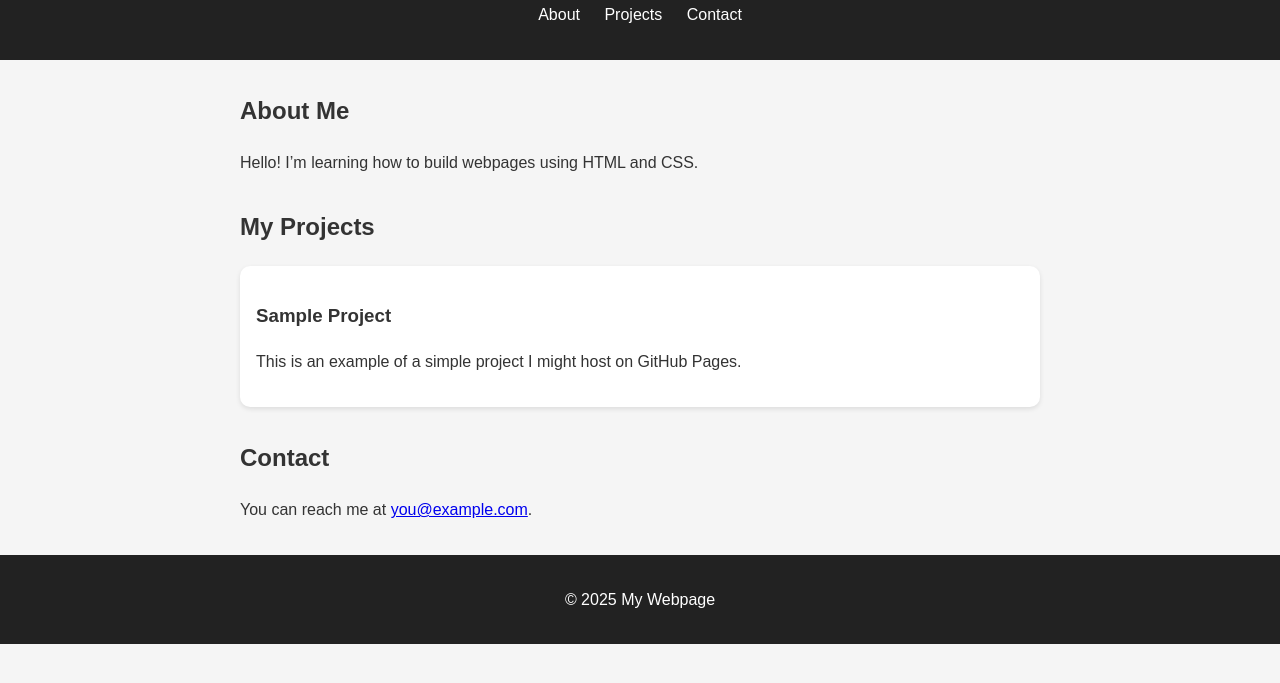
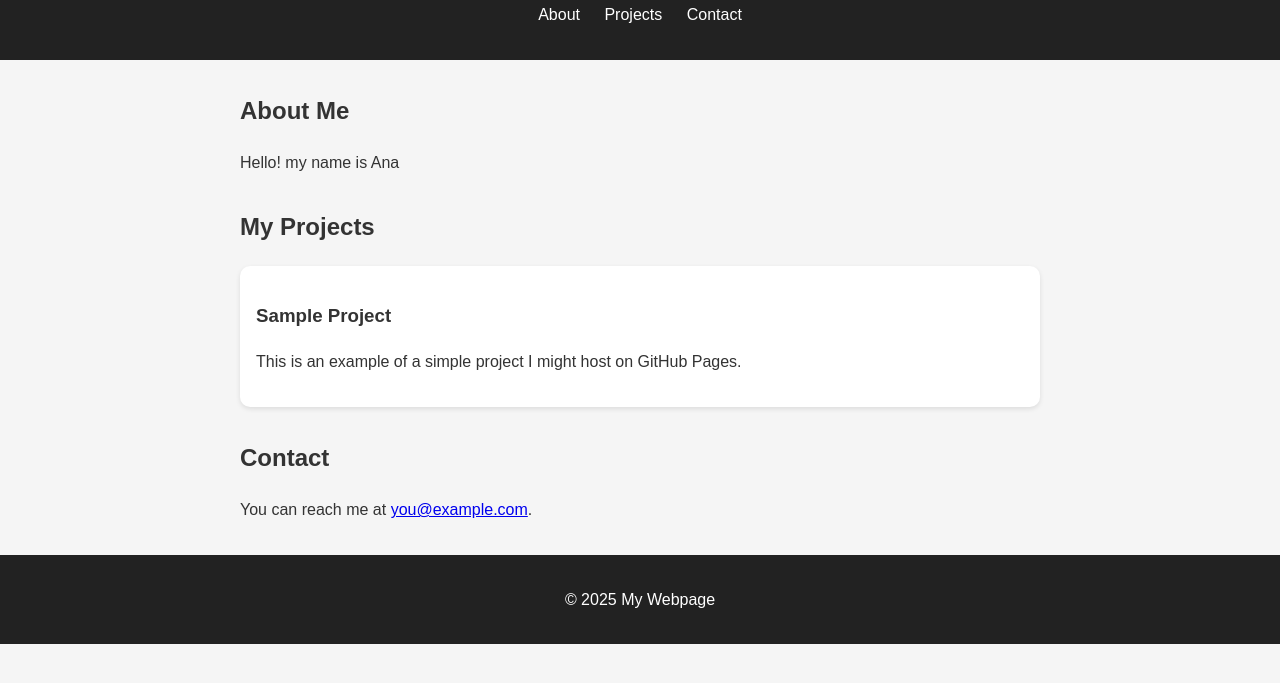
Before and after one commit to anac86/project_website, a plain HTML site: page index.html in a window 1280 px wide. Shown: the part 89-772 px from the top of the page. Drawn offline with Linux system fonts and the light colour scheme.

```diff
--- a/index.html
+++ b/index.html
@@ -21,7 +21,7 @@
     <main>
       <section id="about">
         <h2>About Me</h2>
-        <p>Hello! I’m learning how to build webpages using HTML and CSS.</p>
+        <p>Hello! my name is Ana</p>
       </section>
 
       <section id="projects">
```
